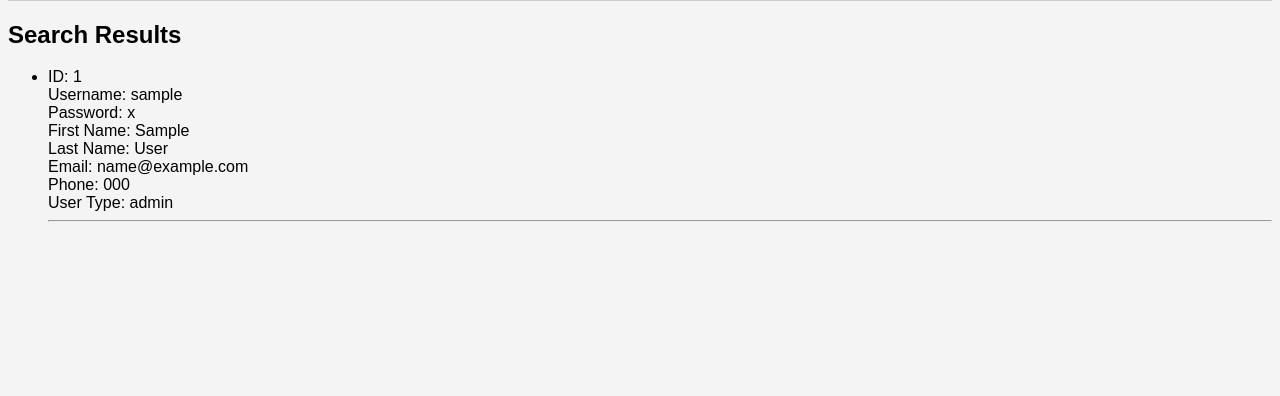
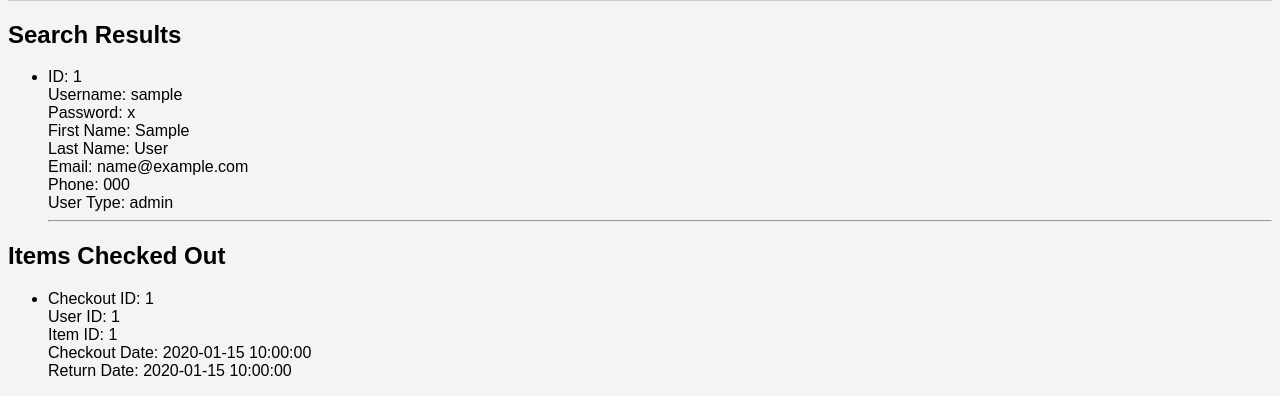
Before and after one commit to tatemouser/sqlite-db, a Flask app: template templates/search.html in a window 1280 px wide. Shown: the part 524-920 px from the top of the page. Before the commit the page ends 746 px from the top, so only its background shows below. Run offline with Flask 3, Linux system fonts and the light colour scheme; the template is opened without the code that fills it: most values are stand-ins (such as "Sample title", 1, 10 or a date in 2020).

Commit message:
Working checkout ID search

```diff
--- a/app.py
+++ b/app.py
@@ -231,6 +231,27 @@ def find_user():
         return "Error: User information not found"
 
 
+@app.route('/find_checkouts', methods=['POST'])
+def find_checkouts():
+    user_id = request.form.get('user_id')
+
+    # Query the database for items checked out by the user
+    conn = get_db_connection()
+    cursor = conn.cursor()
+    cursor.execute("SELECT * FROM checkouts WHERE user_id = ?", (user_id,))
+    checkouts = cursor.fetchall()
+    conn.close()
+
+    # Get user_info from session
+    user_info = session.get('user')
+
+    # Render the checkouts information
+    return render_template('search.html', user_info=user_info, checkouts=checkouts)
+
+
+
+
+
 
 
 
--- a/templates/search.html
+++ b/templates/search.html
@@ -69,9 +69,19 @@
             <div class="horizontal-stack">
                 <p>Search</p>
                 <input type="text" name="user_id" placeholder="Enter ID...">
-                <button type="submit" name="user_id" value="CD">See Users</button>
+                <button type="submit" name="user_id" value="CD">See User Info</button>
             </div>
         </form>
+
+        <form action="/find_checkouts" method="POST">
+            <div class="horizontal-stack">
+                <p>Search</p>
+                <input type="text" name="user_id" placeholder="Enter ID...">
+                <button type="submit">See Items Checked OUt</button>
+            </div>
+        </form>
+
+
 
 
     {% elif user_info.user_type == 'patron' %}
@@ -119,7 +129,25 @@
             {% endfor %}
         </ul>
     </div>
+    {% else %}
+        <p>No user found with the specified ID.</p>
+    {% endif %}
 
+    {% if checkouts %}
+        <h2>Items Checked Out</h2>
+        <div class="checkout-box">
+            <ul>
+                {% for checkout in checkouts %}
+                    <li>
+                        Checkout ID: {{ checkout.checkout_id }}<br>
+                        User ID: {{ checkout.user_id }}<br>
+                        Item ID: {{ checkout.item_id }}<br>
+                        Checkout Date: {{ checkout.checkout_date }}<br>
+                        Return Date: {{ checkout.return_date }}<br>
+                    </li>
+                {% endfor %}
+            </ul>
+        </div>
     {% else %}
         <p>No user found with the specified ID.</p>
     {% endif %}
```
Also changed, not shown: users.db.
